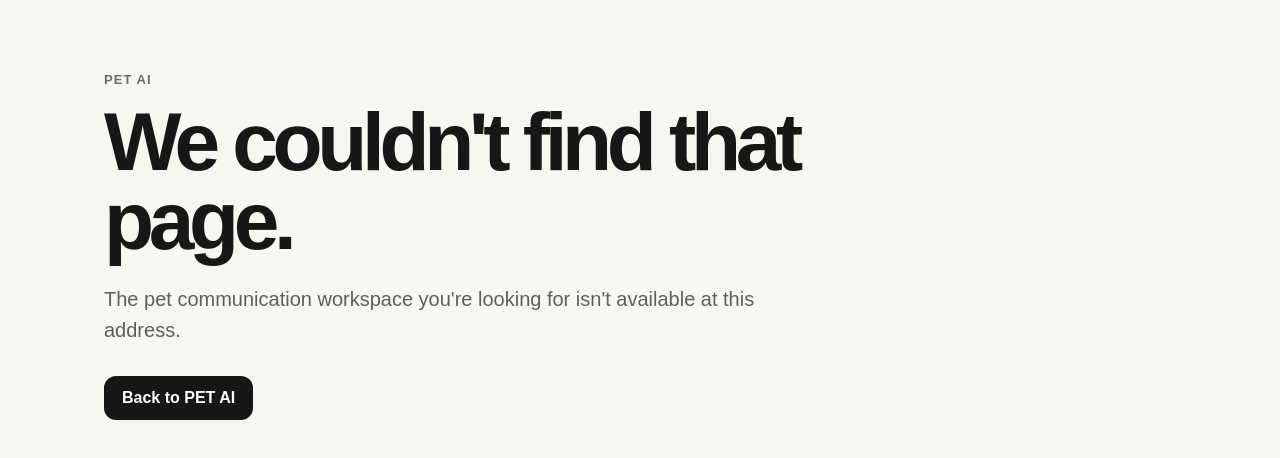
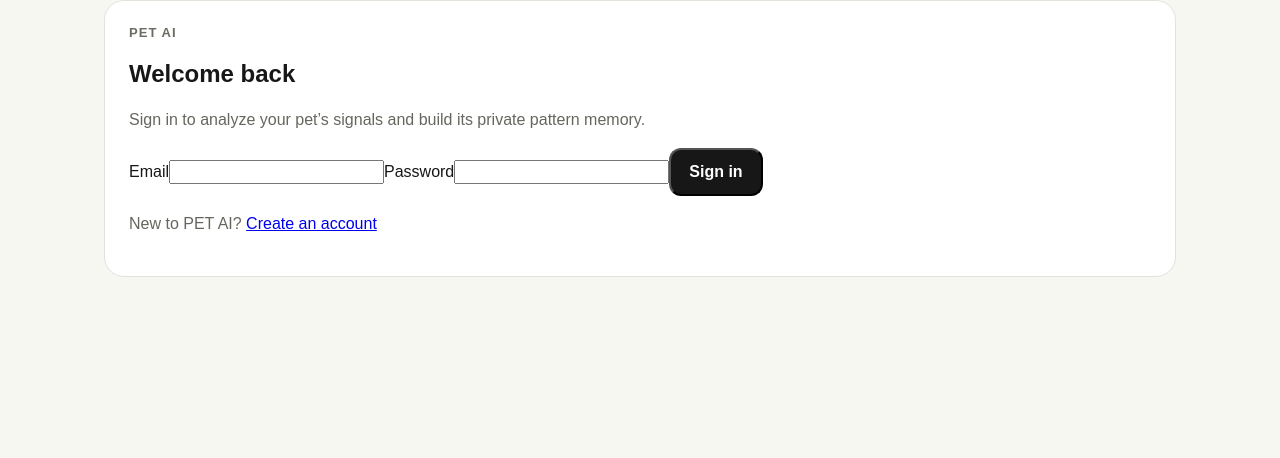
Before and after one commit to spunkytechai/pet-ai, a Next.js app: page /login in a window 1280 px wide. Before the commit this address had no page. Shown: the top 458 px of the page. Built offline with nearby package versions, Linux system fonts and the light colour scheme.

Commit message:
feat: add PET AI login page

```diff
--- /dev/null
+++ b/app/login/page.tsx
@@ -0,0 +1,24 @@
+'use client'
+
+import { FormEvent, useState } from 'react'
+import { createClient } from '@/lib/supabase/client'
+
+export default function LoginPage() {
+  const [email, setEmail] = useState('')
+  const [password, setPassword] = useState('')
+  const [error, setError] = useState('')
+  const [busy, setBusy] = useState(false)
+
+  async function submit(event: FormEvent) {
+    event.preventDefault()
+    setBusy(true)
+    setError('')
+    const supabase = createClient()
+    const { error } = await supabase.auth.signInWithPassword({ email, password })
+    if (error) setError(error.message)
+    else window.location.href = '/analyze'
+    setBusy(false)
+  }
+
+  return <main><div className="container"><section className="card auth-card"><div className="eyebrow">PET AI</div><h1>Welcome back</h1><p className="muted">Sign in to analyze your pet’s signals and build its private pattern memory.</p><form onSubmit={submit}><label>Email<input type="email" autoComplete="email" required value={email} onChange={(e) => setEmail(e.target.value)} /></label><label>Password<input type="password" autoComplete="current-password" required value={password} onChange={(e) => setPassword(e.target.value)} /></label>{error && <p className="safety">{error}</p>}<button className="primary" disabled={busy}>{busy ? 'Signing in…' : 'Sign in'}</button></form><p className="muted">New to PET AI? <a href="/signup">Create an account</a></p></section></div></main>
+}
```
